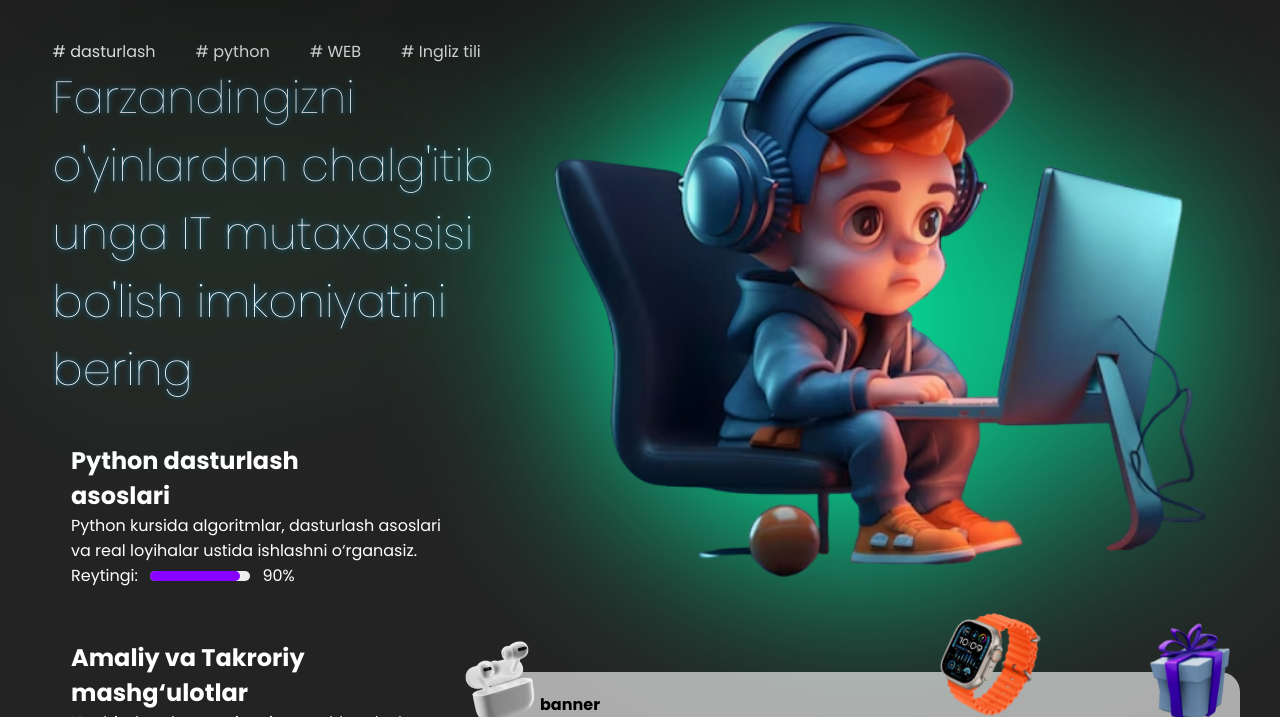
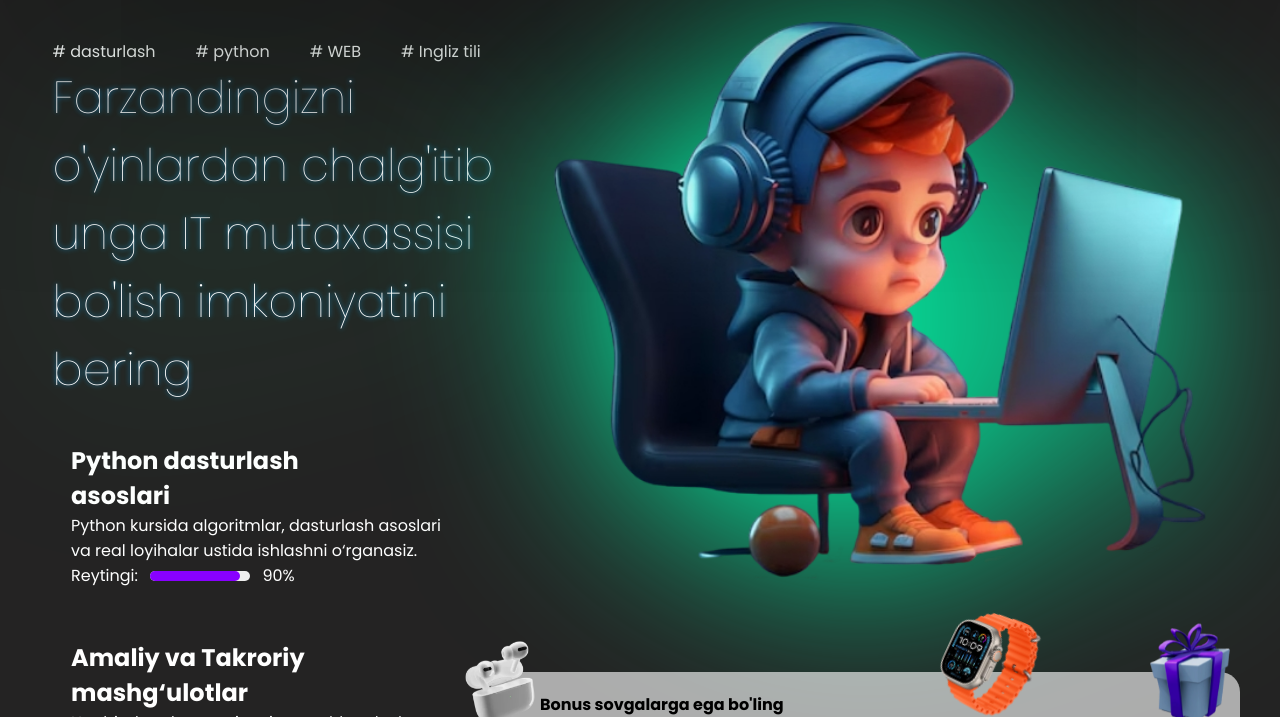
Before and after one commit to sh-mirjalol-3930/M-IT, a website: page index.html in a window 1280 px wide. Shown: the part 83-800 px from the top of the page. Drawn offline with Linux system fonts and the light colour scheme; a web font is replaced by a local one.

Commit message:
progress

```diff
--- a/index.html
+++ b/index.html
@@ -297,7 +297,7 @@
                                 alt=""
                             />
 
-                            <b>banner</b>
+                            <b>Bonus sovgalarga ega bo'ling</b>
                             <p>
                                 Coin — bu sizning bilimlaringiz va faol
                                 ishtirokingiz uchun beriladigan maxsus
```
